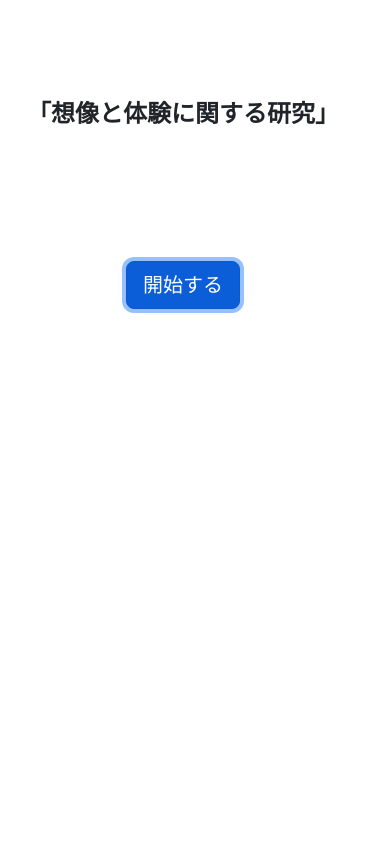
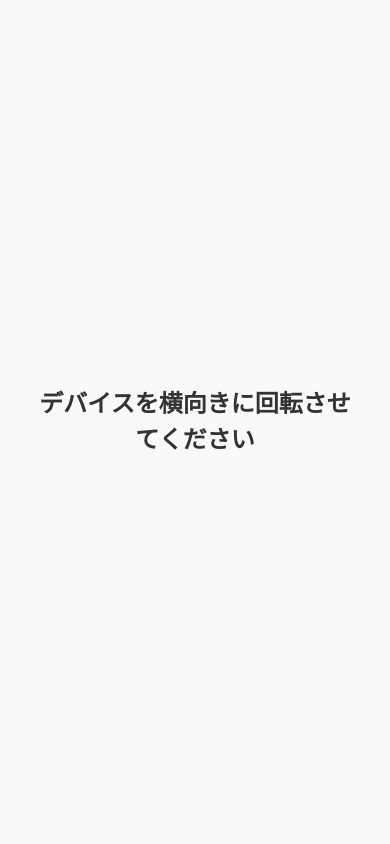
Before and after one commit to ksk-S/PhenoControl-JP, a Flask app: page / in a window 390 px wide. Run offline with Flask 3, Linux system fonts and the light colour scheme; some libraries are stand-ins or nearby versions.

Commit message:
Modified to ensure that the display is only possible in landscape mode on smartphones and other devices.

```diff
--- a/static/css/system.css
+++ b/static/css/system.css
@@ -1,3 +1,39 @@
+/* 縦画面の時のスタイル */
+@media only screen and (orientation: portrait) {
+  body {
+    display: flex;
+    justify-content: center;
+    align-items: center;
+    height: 100vh;
+    overflow: hidden;
+    background-color: #f8f9fa;
+  }
+
+  .rotate-message {
+    display: block;
+    text-align: center;
+    font-size: 24px;
+    font-weight: bold;
+    color: #333;
+    margin-left: 10%;
+    margin-right: 10%;
+  }
+
+  .main-content {
+    display: none!IMPORTANT;
+  }
+}
+
+/* 横画面の時のスタイル */
+@media only screen and (orientation: landscape) {
+  .rotate-message {
+    display: none;
+  }
+
+  .main-content {
+    display: block;
+  }
+}
 
 .no-select {
   user-select: none;
--- a/templates/system_template.html
+++ b/templates/system_template.html
@@ -1,10 +1,10 @@
 <!DOCTYPE html>
 <html lang="ja" class="h-100">
 
-  <head>
+<head>
     <meta charset="utf-8">
     <meta http-equiv="X-UA-Compatible" content="IE=edge">
-    <meta name="viewport" content="width=device-width, initial-scale=1">
+    <meta name="viewport" content="width=device-width, initial-scale=1, maximum-scale=1, user-scalable=no">
     <title>「想像と体験に関する研究」のアンケート</title>
     <link href="/static/css/bootstrap.min.css" rel="stylesheet">
     <link href="/static/css/system.css" rel="stylesheet">
@@ -15,10 +15,11 @@
       });
     </script>
     {% block custom_header_tag_area %}{% endblock %}
-  </head>
+</head>
 
-  <body class="h-100">
-    <div class="container h-100 d-flex flex-column justify-content-start">
+<body class="h-100">
+    <div class="rotate-message">デバイスを横向きに回転させてください</div>
+    <div class="container h-100 d-flex flex-column justify-content-start main-content">
       <div class="row w-100 justify-content-center">
         <div class="col-lg-6 col-md-10 col-sm-12">
           {% block content %}{% endblock %}
@@ -29,5 +30,5 @@
     <script src="/static/js/jquery-3.7.1.min.js"></script>
     <script src="/static/js/bootstrap.min.js"></script>
     {% block custom_end_of_body_area %}{% endblock %}
-  </body>
+</body>
 </html>
```
